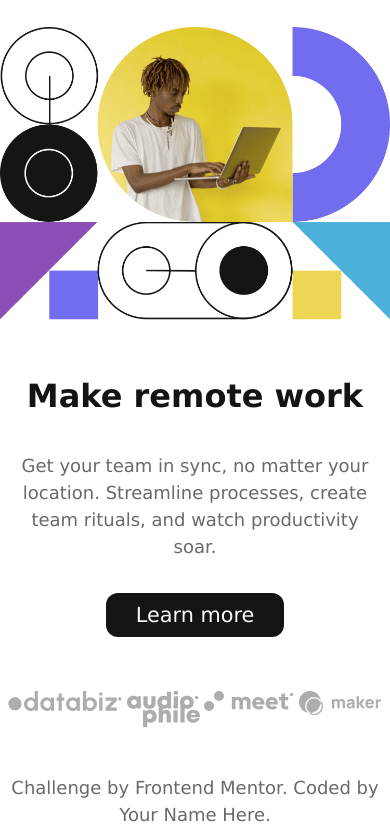
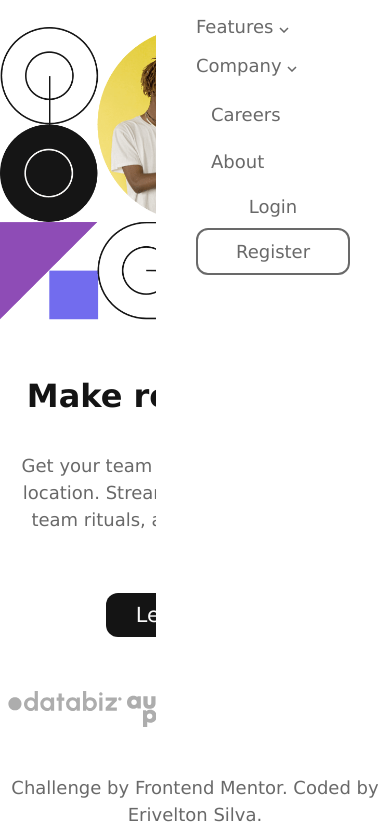
Before and after one commit to eriveltondasilva/intro-section-with-dropdown-navigation-main, a plain HTML site: page index.html in a window 390 px wide. Both pictures are taken after a click on the label 347 px from the left and 40 px from the top of the page. Shown: the part 67-895 px from the top of the page. Drawn offline with Linux system fonts and the light colour scheme.

Commit message:
finalização

```diff
--- a/index.html
+++ b/index.html
@@ -72,7 +72,7 @@
         </div>
 
         <input type="checkbox" id="header_menu" class="header_menu" />
-        <label class="header_label" for="header_menu">
+        <label class="header_label js-header_label" for="header_menu">
             <span></span>
             <span></span>
             <span></span>
@@ -117,11 +117,60 @@
     </main>
 
     <footer id="footer" class="attribution">
-        Challenge by
-        <a href="https://www.frontendmentor.io?ref=challenge" target="_blank">Frontend Mentor</a>. Coded by <a
-            href="#">Your Name Here</a>.
+        Challenge by <a href="https://www.frontendmentor.io?ref=challenge" target="_blank">Frontend Mentor</a>.
+        Coded by <a href="https://www.instagram.com/erivelton.dsilva/">Erivelton Silva</a>.
     </footer>
 
+    <aside class="aside js-aside">
+        <ul>
+            <li class="dropdown">
+                Features
+                <img class="" src="./dist/icons/icon-arrow-down.svg" alt="" />
+                <div class="dropdown_content">
+                    <ul>
+                        <li>
+                            <a href="#"><img src="./dist/icons/icon-todo.svg" /> Todo List</a>
+                        </li>
+                        <li>
+                            <a href="#"><img src="./dist/icons/icon-calendar.svg" /> Calendar</a>
+                        </li>
+                        <li>
+                            <a href="#"><img src="./dist/icons/icon-reminders.svg" /> Reminders</a>
+                        </li>
+                        <li>
+                            <a href="#"><img src="./dist/icons/icon-planning.svg" /> Planning</a>
+                        </li>
+                    </ul>
+                </div>
+            </li>
+            <li class=" dropdown">
+                Company
+                <img class="nav_icon" src="./dist/icons/icon-arrow-down.svg" alt="" />
+                <div class="dropdown_content">
+                    <ul>
+                        <li>
+                            <a href="#">History</a>
+                        </li>
+                        <li>
+                            <a href="#">Our Team</a>
+                        </li>
+                        <li>
+                            <a href="#">Blog</a>
+                        </li>
+                    </ul>
+                </div>
+            </li>
+            <li class="nav_item">Careers</li>
+            <li class="nav_item">About</li>
+
+            <div class="aside__btn">
+                <a class="button" href="#">Login</a>
+                <a class="button button-border" href="#">Register</a>
+            </div>
+        </ul>
+    </aside>
+
+    <script src="src/main.js"></script>
 </body>
 
 </html>
--- a/src/main.js
+++ b/src/main.js
@@ -0,0 +1,11 @@
+const header_label = document.querySelector('.js-header_label');
+const header_menu = document.querySelector('#header_menu');
+const aside = document.querySelector('.js-aside');
+
+header_label.addEventListener('click', () => {
+    if (header_menu.checked) {
+        aside.classList.remove('is-expanded');
+    } else {
+        aside.classList.add('is-expanded');
+    }
+});
--- a/src/main.scss
+++ b/src/main.scss
@@ -48,6 +48,11 @@ body {
     font: 500 18px / 1.5 $sansserif-stack;
     width: 100%;
     height: 100vh;
+    position: relative;
+}
+
+.aside {
+    display: none;
 }
 
 header {
@@ -209,14 +214,6 @@ img {
     margin-top: 40px;
 }
 
-body {
-    position: relative;
-}
-
-// aside {
-//     display: none;
-// }
-
 // #06.themes
 
 // #07.utilities
@@ -254,6 +251,33 @@ body {
 // ===========================================
 
 @media screen and (max-width: 950px) {
+    .aside.is-expanded {
+        display: inline-block;
+        position: absolute;
+        background-color: #fff;
+        width: 60%;
+        height: 100vh;
+        padding: 80px 40px;
+        top: 0;
+        right: 0;
+        z-index: 1;
+
+        li:not(.nav_item) {
+            list-style: none;
+
+            margin-bottom: 12px;
+        }
+
+        .nav_item {
+            display: block;
+        }
+
+        .aside__btn > * {
+            display: block;
+            text-align: center;
+        }
+    }
+
     #main {
         display: flex;
         flex-direction: column;
@@ -281,6 +305,7 @@ body {
         display: block;
         height: 20px;
         width: 25px;
+        z-index: 1000;
 
         span {
             position: relative;
```
Also changed, not shown: dist/css/main.css, dist/css/main.min.css.
